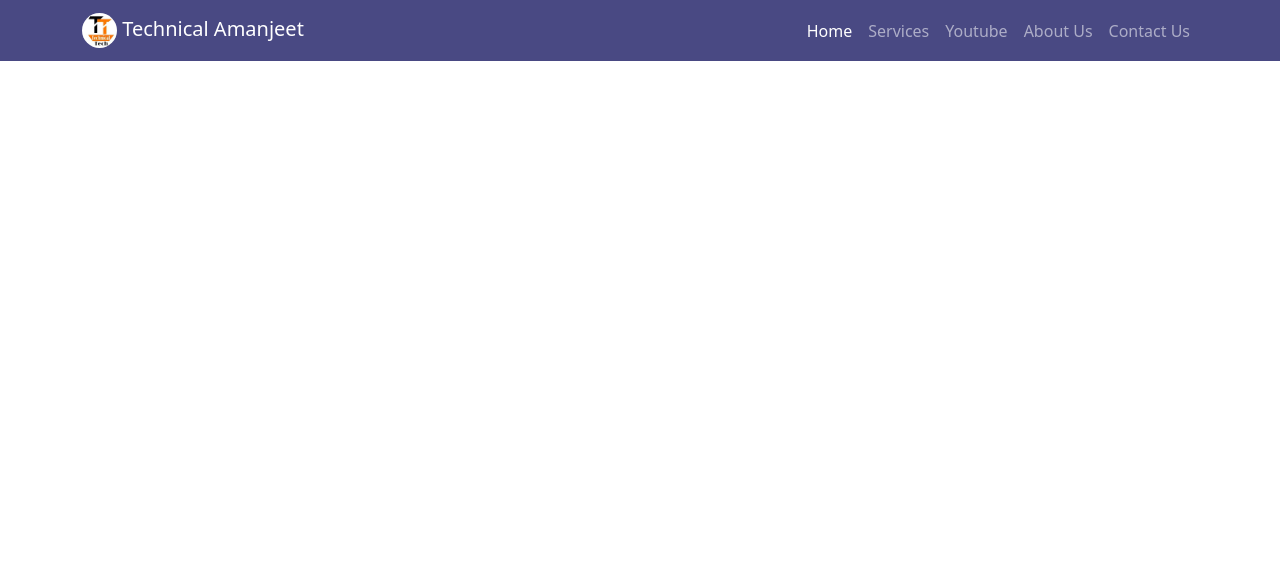
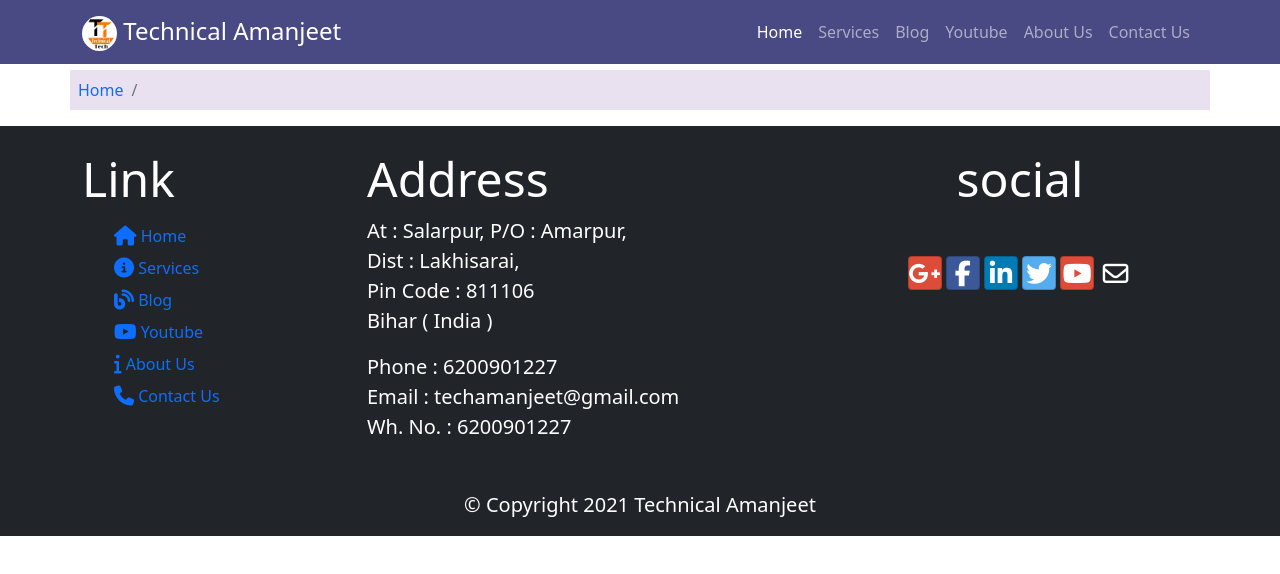
Before and after one commit to TechnicalAmanjeet/Full-stack-web-dev-with-react-specialization, a website: page front end web ui bootstrap/Lecture_prectice/Weak_02/index.html in a window 1280 px wide. Drawn offline with nearby package versions, Linux system fonts and the light colour scheme; files whose address does not match are found by name.

Commit message:
done till heeder and footer section of all the webpages

```diff
--- a/front end web ui bootstrap/Lecture_prectice/Weak_02/index.html
+++ b/front end web ui bootstrap/Lecture_prectice/Weak_02/index.html
@@ -8,7 +8,10 @@
 
     <!-- stylesheet section  -->
     <link rel="stylesheet" href="./node_modules/bootstrap/dist/css/bootstrap.min.css">
+    <link rel="stylesheet" href="./node_modules/bootstrap-social/bootstrap-social.css">
     <link rel="stylesheet" href="./style.css">
+
+
 </head>
 <body>
 
@@ -21,7 +24,7 @@
             </a>
 
             <!-- collapse menu for small screen -->
-            <button class="navbar-toggler d-lg-none" type="button" data-bs-toggle="collapse" data-bs-target="#collapsibleNavId" aria-controls="collapsibleNavId" aria-label="Toggle navigation">
+            <button class="navbar-toggler d-xlg-none" type="button" data-bs-toggle="collapse" data-bs-target="#collapsibleNavId" aria-controls="collapsibleNavId" aria-label="Toggle navigation">
                 <span class="navbar-toggler-icon"></span>
             </button>
 
@@ -29,9 +32,10 @@
                 <ul class="navbar-nav ms-auto mb-lg-0 mb-2">
                     <li class="nav-item"><a href="#" class="nav-link active">Home</a></li>
                     <li class="nav-item"><a href="./service.html" class="nav-link">Services</a></li>
-                    <li class="nav-item"><a href="./contectus.html" class="nav-link">Youtube</a></li>
+                    <li class="nav-item"><a href="./blog.html" class="nav-link">Blog</a></li>
+                    <li class="nav-item"><a href="./youtube.html" class="nav-link">Youtube</a></li>
                     <li class="nav-item"><a href="./aboutus.html" class="nav-link">About Us</a></li>
-                    <li class="nav-item"><a href="./contectus.html" class="nav-link">Contact Us</a></li>
+                    <li class="nav-item"><a href="./contact.html" class="nav-link">Contact Us</a></li>
                 </ul>
             </div>
 
@@ -39,12 +43,72 @@
         </div>
     </nav>
 
+    <!-- Bredcrumb section  -->
+    <ol class="breadcrumb container text-dark p-2">
+        <li class="breadcrumb-item"><a href="./index.html">Home</a></li>
+        <li class="breadcrumb-item active"> </li>
+    </ol>
 
+
+
+
+    <footer class="container-fluid bg-dark text-white px-5 pt-4">
+        <div class="container">
+            <div class="row">
+                <div class="link col-12 col-sm-6 col-md-3">
+                    <h2 class="display-5">Link</h2>
+                    <ul class="link">
+                        <li class="mt-3"><a href="#"><i class="fa fa-home fa-lg text-primary"></i> Home</a></li>
+                        <li class="mt-2"><a href="#"><i class="fa fa-info-circle fa-lg text-primary"></i> Services</a></li>
+                        <li class="mt-2"><a href="#"><i class="fa fa-blog fa-lg text-primary"></i> Blog</a></li>
+                        <li class="mt-2"><a href="#"><i class="fa fa-youtube fa-lg text-primary"></i> Youtube</a></li>
+                        <li class="mt-2"><a href="#"><i class="fa fa-info fa-lg text-primary"></i> About Us</a></li>
+                        <li class="mt-2"><a href="#"><i class="fa fa-phone fa-lg text-primary"></i> Contact Us</a></li>
+                    </ul>
+                </div>
+
+                <div class="col-12 col-sm-6 col-md-5 mt-md-0 mt-4">
+                    <h1 class="display-5">Address</h1>
+                    <p class="lead">At : Salarpur, P/O : Amarpur, <br> Dist : Lakhisarai,<br> Pin Code : 811106
+                    <br>Bihar ( India ) <br></p>
+                    <p class="lead">Phone : 6200901227 <br> Email : techamanjeet@gmail.com <br> Wh. No. : 6200901227</p>
+                </div>
+
+                <div class="social col-12 col-md mt-md-0 mt-4">
+                    <h1 class="display-5 d-flex justify-content-center">social</h1>
+
+                    <div class="social-media  ">
+
+                          <div class="d-flex align-items-center justify-content-center mt-md-5" >
+                            <div>
+                                <a class="btn btn-social-icon btn-google " href="http://google.com/+"><i class="fa fa-google-plus fa-lg"></i></a>
+                            <a class="btn btn-social-icon btn-facebook text-white " href="http://www.facebook.com/profile.php?id="><i class="fa fa-facebook"></i></a>
+
+                            <a class="btn btn-social-icon btn-linkedin text-white " href="http://www.linkedin.com/in/"><i class="fa fa-linkedin"></i></a>
+                            <a class="btn btn-social-icon btn-twitter text-white "  href="http://twitter.com/"><i class="fa fa-twitter"></i></a>
+                            <a class="btn btn-social-icon btn-google text-white " href="http://youtube.com/"><i class="fa fa-youtube fa-lg"></i></a>
+                            <a class="btn btn-social-icon text-white " href="mailto:"><i class="fa fa-envelope-o"></i></a>
+                            </div>
+                        </div>
+                    </div>
+                </div>
+            </div>
+
+            <div class="row mt-3">
+                <p class="lead d-flex justify-content-center mt-3">
+                    &copy; Copyright 2021 Technical Amanjeet
+                </p>
+            </div>
+        </div>
+    </footer>
 
 
 
 
     <!-- javascript section  -->
+    <!-- linking font awesone -->
+    <script src="https://kit.fontawesome.com/fd33b06809.js" crossorigin="anonymous"></script>
+
     <script src="./node_modules/bootstrap/dist/js/bootstrap.min.js"></script>
     <script src="/docs/5.1/dist/js/bootstrap.bundle.min.js" integrity="sha384-ka7Sk0Gln4gmtz2MlQnikT1wXgYsOg+OMhuP+IlRH9sENBO0LRn5q+8nbTov4+1p" crossorigin="anonymous"></script>
     <script src="./node_modules/bootstrap-icons/bootstrap-icons.svg"></script>
--- a/front end web ui bootstrap/Lecture_prectice/Weak_02/package.json
+++ b/front end web ui bootstrap/Lecture_prectice/Weak_02/package.json
@@ -15,6 +15,8 @@
   },
   "dependencies": {
     "bootstrap": "^5.1.3",
-    "bootstrap-icons": "^1.8.1"
+    "bootstrap-icons": "^1.8.1",
+    "bootstrap-social": "^5.1.1",
+    "fontawesome": "^5.6.3"
   }
 }
--- a/front end web ui bootstrap/Lecture_prectice/Weak_02/style.css
+++ b/front end web ui bootstrap/Lecture_prectice/Weak_02/style.css
@@ -2,8 +2,34 @@
     margin: 0;
     padding: 0;
     box-sizing: border-box;
+    list-style: none;
+    text-decoration: none;
+}
+
+a{
+    text-decoration: none;
+    /* font-size: 1.2em; */
+}
+
+.breadcrumb li{
+    /* font-size: 1.2em; */
+}
+
+body{
+    padding: 70px 0 0 0;
+    z-index: 0;
 }
 
 nav{
     background-color: rgb(73, 73, 131);
 }
+
+.navbar-brand{
+    font-size: 1.5em;
+}
+
+.breadcrumb{
+    background-color: rgb(233, 224, 240);
+    /* opacity: 0.6; */
+    color: red;
+}
```
Also changed, not shown: 1 other file.
